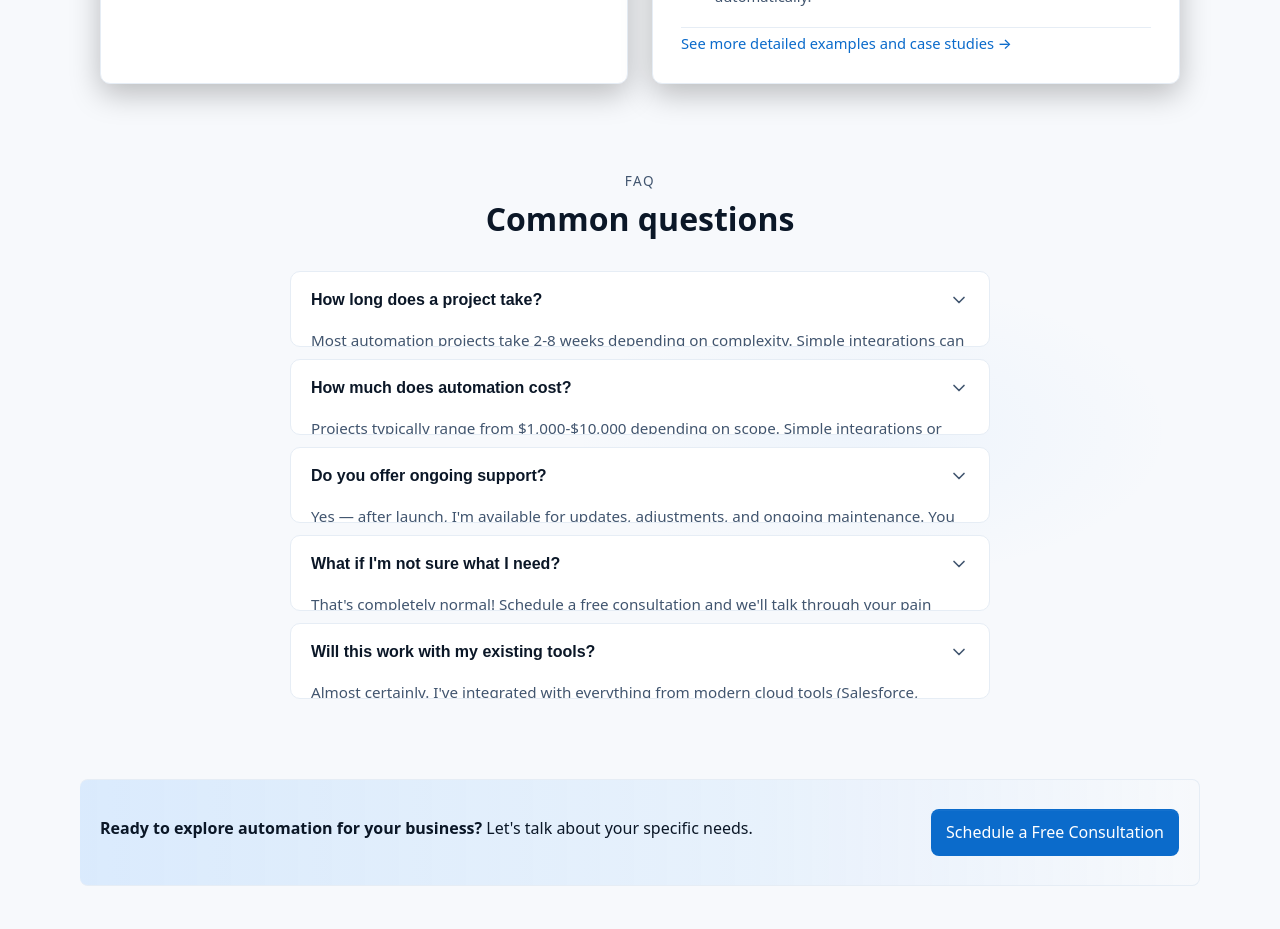
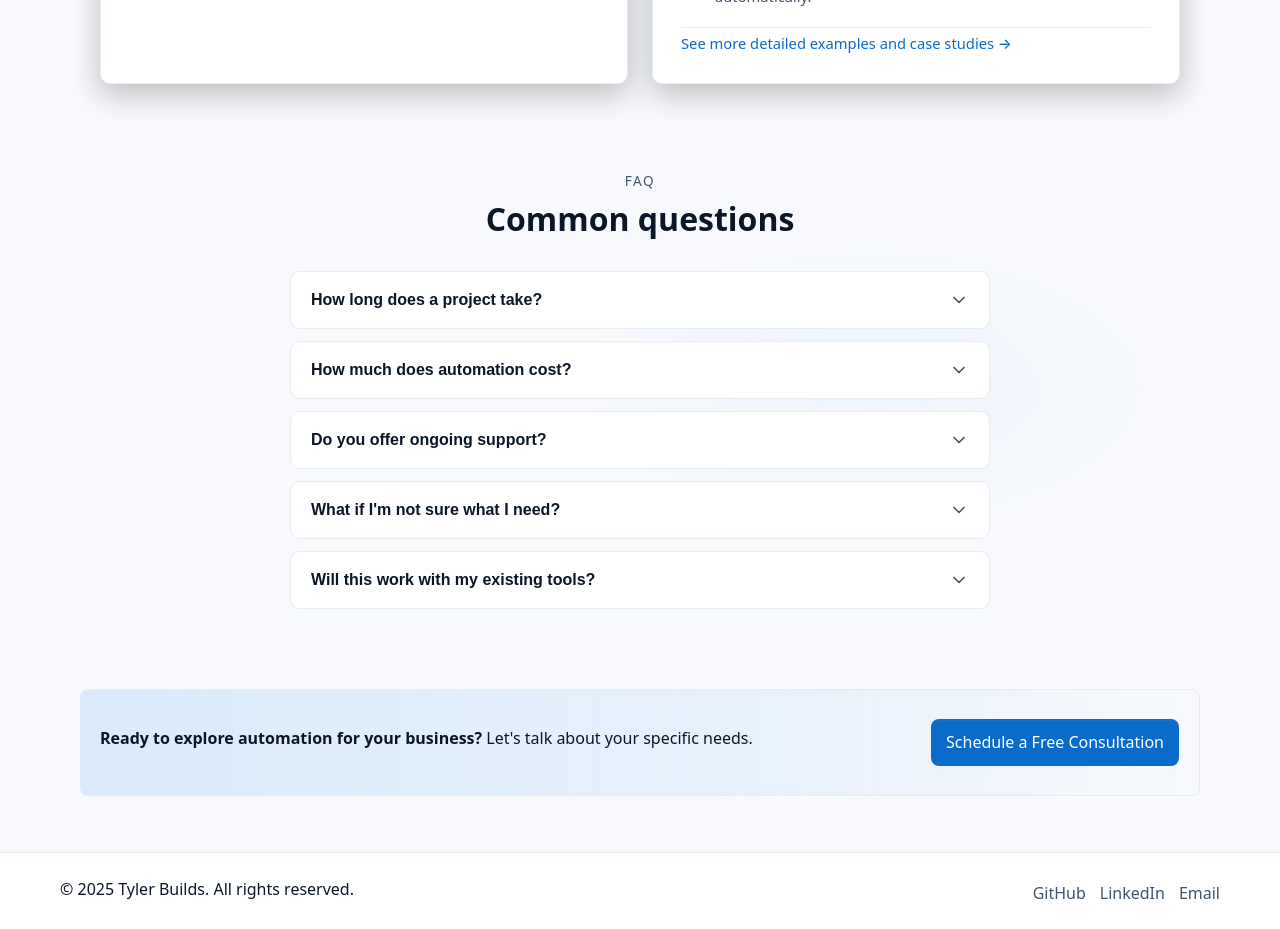
Before and after one commit to TylerBuilds-Official/TylerBuildsNetReact, a React (Vite) app: page /guides in a window 1280 px wide. Shown: the part 1720-2649 px from the top of the page. Built offline with nearby package versions, Linux system fonts and the light colour scheme.

Commit message:
Tightened up FAQ Spacing

```diff
--- a/src/styles/globals.css
+++ b/src/styles/globals.css
@@ -1868,6 +1868,17 @@ a:hover {
     line-height: 1.6;
 }
 
+.faq-content p {
+    opacity: 1;
+    transition: opacity .2s ease;
+}
+
+.faq-item:not(.open) .faq-content p {
+    opacity: 0;
+    padding-bottom: 0;
+}
+
+
 /* Guides page responsive */
 @media (max-width: 900px) {
     .guides-grid {
```
